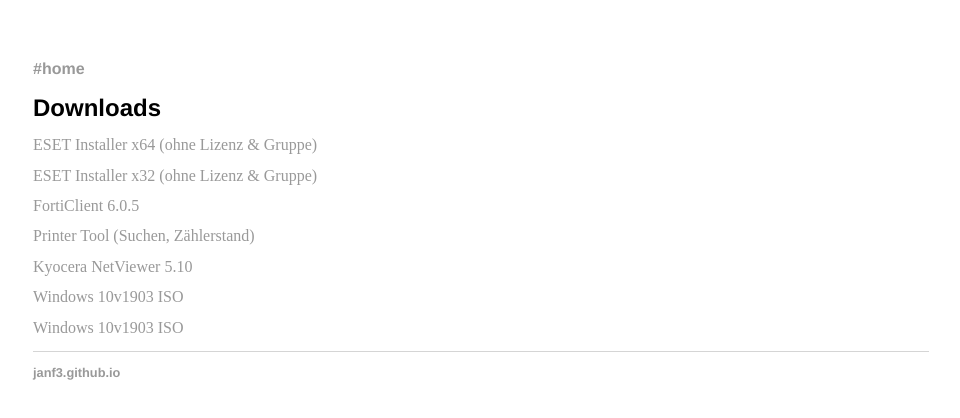
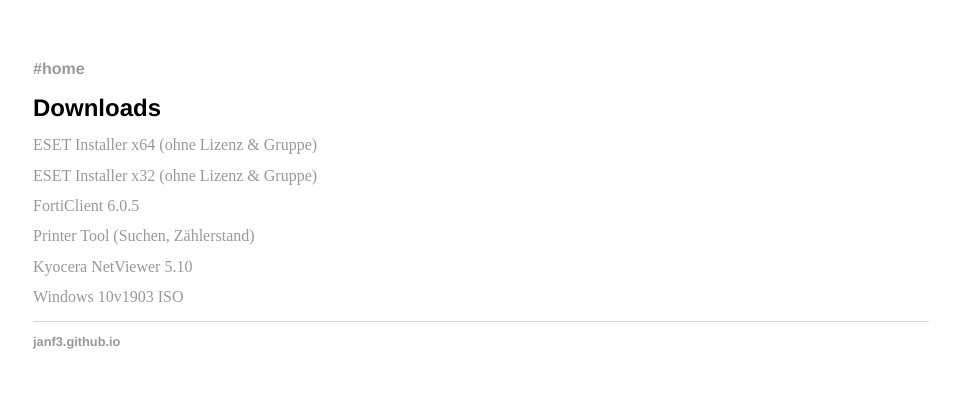
Before and after one commit to janf3/janf3.github.io, a plain HTML site: page index.html in a window 1280 px wide. Shown: the whole page, without its empty margins (159-1119 px from the left). Drawn offline with Linux system fonts and the light colour scheme.

Commit message:
Update index.html

```diff
--- a/index.html
+++ b/index.html
@@ -20,7 +20,6 @@
 				<p><a href="https://nextcloud.itandmore.at/index.php/s/p9ySzyaMz7Ck2BX">Printer Tool (Suchen, Zählerstand)</a></p>
 				<p><a href="https://nextcloud.itandmore.at/index.php/s/A3Reey3YLmjrA9S">Kyocera NetViewer 5.10</a></p>
 				<p><a href="https://nextcloud.itandmore.at/index.php/s/Pw5MD5qBGXC9XTf">Windows 10v1903 ISO</a></p>
-				<p><a href="https://nextcloud.itandmore.at/index.php/s/Pw5MD5qBGXC9XTf">Windows 10v1903 ISO</a></p>
     		</div><!-- /.blurb -->
 		</div><!-- /.container -->
 		<footer>
```
